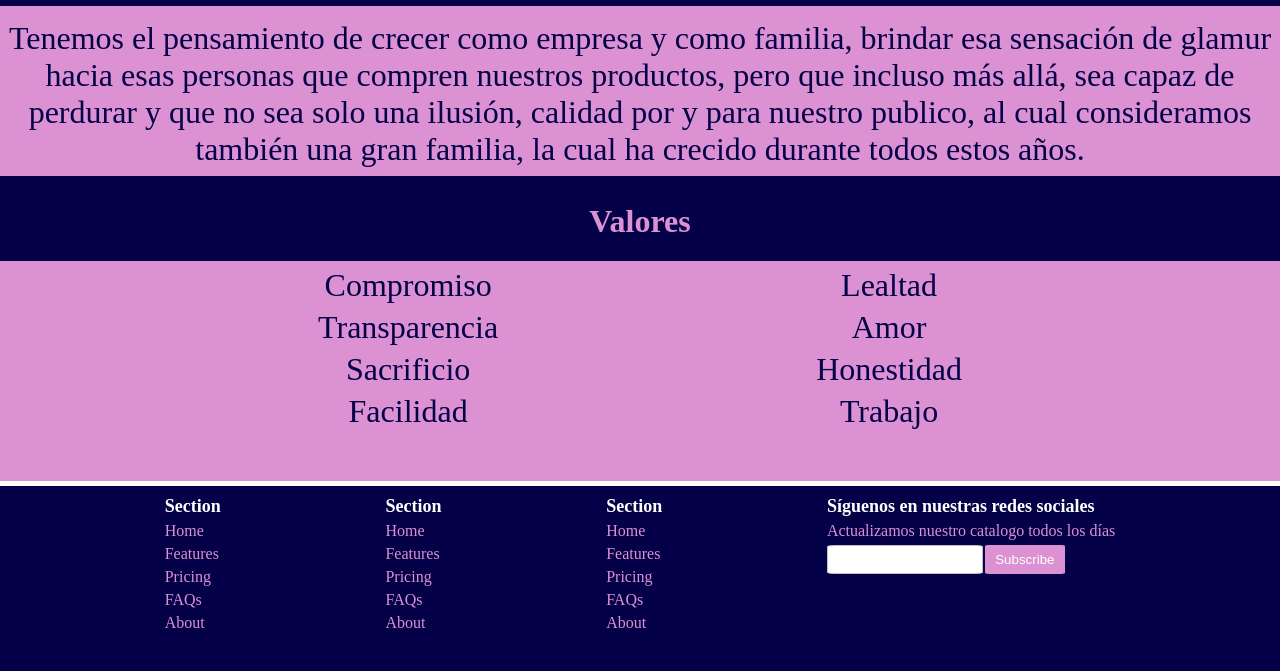
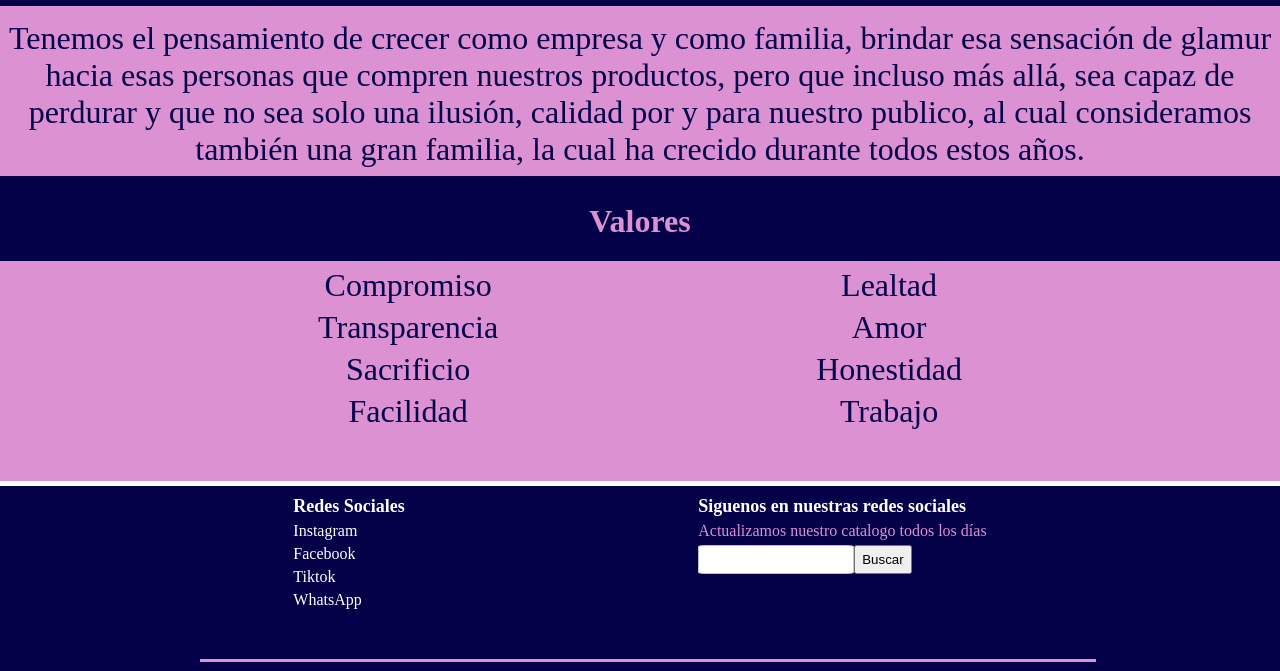
Before and after one commit to SMPS02/MiStoreRD, a plain HTML site: page sobrenosotros.html in a window 1280 px wide. Shown: the part 539-1210 px from the top of the page. Drawn offline with Linux system fonts and the light colour scheme.

Commit message:
sobrenosotros.html

```diff
--- a/sobrenosotros.html
+++ b/sobrenosotros.html
@@ -59,42 +59,24 @@
     </div>
     <div class="lin linea2"></div>
 
-    <footer>
+    <Footer>
         <div class="lineas">
 
-            <h4>Section</h4>
-            <p>Home</p>
-            <p>Features</p>
-            <p>Pricing</p>
-            <p>FAQs</p>
-            <p>About</p>
-        </div>
-        <div class="lineas">
-
-            <h4>Section</h4>
-            <p>Home</p>
-            <p>Features</p>
-            <p>Pricing</p>
-            <p>FAQs</p>
-            <p>About</p>
+            <h4>Redes Sociales</h4>
+            <p><a href="https://www.instagram.com/mistorerd/" class="linksredes" target="_blank">Instagram</a></p>
+            <p><a href="https://www.facebook.com/mistorerd/?locale=es_ES" class="linksredes" target="_blank">Facebook</a></p>
+            <p><a href="https://www.tiktok.com/@mistorerd?_t=8mvcJ8LIMsQ&_r=1" class="linksredes" target="_blank">Tiktok</a></p>
+            <p><a href="https://api.whatsapp.com/send?phone=18293335172&text=Estoy%20interesada" class="linksredes" target="_blank">WhatsApp</a></p>
 
         </div>
-        <div class="lineas">
-
-            <h4>Section</h4>
-            <p>Home</p>
-            <p>Features</p>
-            <p>Pricing</p>
-            <p>FAQs</p>
-            <p>About</p>
 
         </div>
         <div class="ultimalinea">
-            <h4>Síguenos en nuestras redes sociales</h4>
+            <h4>Siguenos en nuestras redes sociales</h4>
             <p>Actualizamos nuestro catalogo todos los días</p>
             <div class="duo">
             <input type="text">
-            <button id="Boton">Subscribe</button>
+            <button class="Boton">Buscar</button>
             </div>
 
             </div>
@@ -107,12 +89,12 @@
 
             </div>
             <div class="partefinal">
-                <p>@2024 Company. Inc. All rights reserved</p>
-                <p><i class="fa-brands fa-twitter"></i><i class="fa-brands fa-instagram"></i><i class="fa-brands fa-facebook"></i></p>
+                <p>@MiStoreRD.Inc. Todos los derechos reservados</p>
+                <p><a href="https://www.instagram.com/mistorerd/" class="linksredes" target="_blank"><i class="fa-brands fa-instagram"></i></a> <a href="https://www.facebook.com/mistorerd/?locale=es_ES" class="linksredes" target="_blank"><i class="fa-brands fa-facebook"></i></a> <a href="https://www.tiktok.com/@mistorerd?_t=8mvcJ8LIMsQ&_r=1" class="linksredes" target="_blank"><i class="fa-brands fa-tiktok"></i></a> <a href="https://api.whatsapp.com/send?phone=18293335172&text=Estoy%20interesada" class="linksredes" target="_blank"><i class="fa-brands fa-whatsapp"></i></a></p>
             </div>
         </div>
 
-    </footer>
+    </Footer>
 
 
 </body>
```
